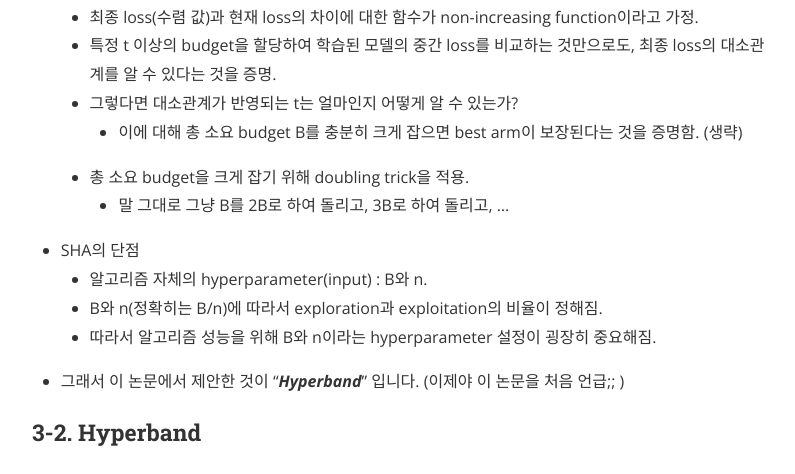
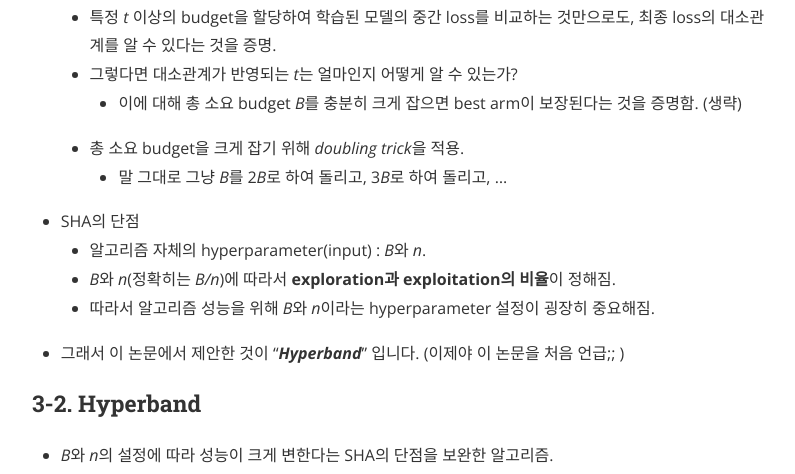
Before and after one commit to pod3275/pod3275.github.io, a Jekyll site: the page built from _posts/2019-05-22-Hyperband.markdown, in a window 1280 px wide and 1400 px high, scrolled down 6287 px. Shown: the part 283-757 px from the top of the window, without its empty margins (240-1035 px from the left). Built offline with Jekyll 4.4.1, drawn with Linux system fonts in a browser that asks for light colours; nearby versions of some CDN libraries; comment, search, counter and statistics services are not loaded; some of the changed text lies outside the part shown; grey boxes are pictures that could not be loaded.

Commit message:
new post updated

```diff
--- a/_posts/2019-05-22-Hyperband.markdown
+++ b/_posts/2019-05-22-Hyperband.markdown
@@ -15,8 +15,8 @@
 
 ## 1. Introduction
 ### 1-1. Hyperarameter
-- 모델의 hyperparameter란 학습 과정에 의해 변하지 않는 값으로 모델의 구조, 학습 과정 등을 정의함.
-  - ex) # of layers, # of hidden nodes, learning rate, l2 regularization lambda
+- 모델의 *hyperparameter*란 학습 과정에 의해 변하지 않는 값으로 모델의 구조, 학습 과정 등을 정의함.
+  - ex) *# of layers, # of hidden nodes, learning rate, l2 regularization lambda*
 - 주어진 모델에 대해 최고의 성능을 내도록 하는 hyperparameter는 모델 type, 데이터 종류 등의 환경에 따라 매우 다름.
   - 즉, 무슨 환경에서든 항상 최적인 hyperparameter 값은 존재하지 않음.
 - 또한 학습을 끝낸 모델의 성능은 hyperparameter 설정에 따라 천차만별임.
@@ -27,88 +27,88 @@
 
 - 따라서 특정 기계 학습을 잘 쓰려면, 주어진 환경에서 최적의 hyperparameter 설정은 필수적임.
 - 기존에는 하나하나 찾아보거나 (소위 trial-and-error) 구간을 나누어서 찾아봤지만 ([grid search](https://towardsdatascience.com/grid-search-for-model-tuning-3319b259367e)) 시간이 너무 오래 걸리고, 결과 모델의 성능도 좋진 않음.
-- 따라서 모델의 hyperparameter를 최적화하는 기법에 관한 연구가 진행됨.
+- 따라서 **모델의 hyperparameter를 최적화하는 기법**에 관한 연구가 진행됨.
 
 ### 1-2. Hyperparameter optimization
-- Bayesian Optimization
+- ***Bayesian Optimization***
   - 가장 유명한 hyperarameter 최적화 기법
-  - 모델의 hyperarameter에 따른 모델의 성능 함수를 확률 모델로 regression하고, 모델의 성능이 높을 것으로 기대되는 hyperarameter 설정 point를 도출하여 탐색함. (한글로 잘 정리되어있는 블로그 [참고](http://research.sualab.com/introduction/practice/2019/02/19/bayesian-optimization-overview-1.html))
+  - 모델의 hyperarameter에 따른 모델의 성능 함수를 **확률 모델로 regression**하고, 모델의 성능이 높을 것으로 기대되는 hyperarameter 설정 point를 도출하여 탐색함. (한글로 잘 정리되어있는 블로그 [참고](http://research.sualab.com/introduction/practice/2019/02/19/bayesian-optimization-overview-1.html))
   - 장점 : (이전 정보를 활용하기 때문에) 결과 모델의 성능이 높다.
   - 단점 : 오래걸린다.
-    - 기본적으로 탐색이 순차적으로 진행됨. (탐색하고, 확률 모델 update하고, 다음 탐색 point 찾고, ...)
-    - 확률 모델 regression할 때 Gaussian Process Regression을 사용하는데, GP Regression의 time complexity가 관측한 데이터의 세제곱임. (후에 다른 regression 기법을 적용한 [TPE](https://papers.nips.cc/paper/4443-algorithms-for-hyper-parameter-optimization.pdf)가 제안됨)
+    - 기본적으로 탐색이 **순차적**으로 진행됨. (탐색하고, 확률 모델 update하고, 다음 탐색 point 찾고, ...)
+    - 확률 모델 regression할 때 *Gaussian Process Regression*을 사용하는데, *GP Regression*의 time complexity가 관측한 데이터의 세제곱임. (후에 다른 regression 기법을 적용한 [*TPE*](https://papers.nips.cc/paper/4443-algorithms-for-hyper-parameter-optimization.pdf)가 제안됨)
 - 저자가 말하는 Bayesian Optimization의 단점
   - 일반적으로 모델 학습할 때, accuracy 혹은 loss의 변동을 보면서 성능이 높을 모델이다 아니다를 판단할 수 있음.
-  - 그런데 Bayesian Optimization은 특정 budget(epoch, data등 학습에 투입되는 자원, epoch라고 봐도 무방함)만큼을 반드시 소모하여 학습을 일정한 수준까지 해야함
-  - 즉, budget의 낭비로 인해 탐색 시간이 길다.
+  - 그런데 Bayesian Optimization은 **특정 budget(epoch, data등 학습에 투입되는 자원, epoch라고 봐도 무방함)만큼을 반드시 소모**하여 학습을 일정한 수준까지 해야함
+  - 즉, **budget의 낭비**로 인해 탐색 시간이 길다.
 - 새로운 hyperparameter optimization 기법 제시
-  - 모델 학습 과정에서 중간 accuracy 혹은 loss를 보고, 좋을 것으로 예상되는 모델을 선출 및 선출된 모델에 더 많은 budget을 할당하자.
-  - Hyperparameter optimization problem을 multi-armed bandit problem로 대치.
+  - 모델 학습 과정에서 중간 accuracy 혹은 loss를 보고, **좋을 것으로 예상되는 모델**을 선출 및 선출된 모델에 더 많은 budget을 할당하자.
+  - *Hyperparameter optimization problem*을 *multi-armed bandit problem*로 대치.
 
 ## 2. Backgrounds
 ### 2-1. Multi-armed bandit problem
-- One-armed bandit (외팔이 강도)
+- *One-armed bandit* (외팔이 강도)
 
   ![image](https://user-images.githubusercontent.com/26705935/58404464-211a3880-80a0-11e9-8c1c-0d593fb5cf57.png)
 
   - 하나의 레버를 가지고 있는 슬롯머신을 일컫는 말.
-- Multi-armed bandit problem
-  - 여러 개의 슬롯 머신(arms)을 당길 수 있는 상황.
-  - 각각의 슬롯 머신을 당겨서 얻을 수 있는 reward는 서로 다름.
-  - Reward는 어떤 확률 분포에 의해 draw되는 random variable임.
+- ***Multi-armed bandit problem***
+  - 여러 개의 슬롯 머신(*arms*)을 당길 수 있는 상황.
+  - 각각의 슬롯 머신을 당겨서 얻을 수 있는 *reward*는 서로 다름.
+  - Reward는 어떤 확률 분포에 의해 draw되는 *random variable*임.
   - 제한 시간 내에 (혹은 제한 횟수 내에) 최대의 reward를 얻기 위해서는 슬롯 머신을 어떤 순서로 당겨야 할까?
 - 문제는 arm마다 보상이 다르고, 한 번의 당김에서 하나의 arm의 reward 값만 관측 가능하다는 것.
-- Exploration vs exploitation
+- ***Exploration vs Exploitation***
 
   ![image](https://user-images.githubusercontent.com/26705935/58408165-38f5ba80-80a8-11e9-95db-efb6bb385e7f.png) (사진 [출처](https://medium.com/user-experience-ux-experts/you-probably-dont-know-how-to-really-create-great-experiences-e991fbc56767))
 
   - 최적화 문제에서 대두되는 두 가지 중요한 요소.
-  - Exploration: 더 높은 reward를 내는 슬롯 머신을 찾기 위해, 기존에 당기지 않은 새로운 슬롯 머신을 당겨보는 것.
-  - Exploitation: 높은 reward를 얻기 위해, 지금까지 당긴 슬롯 머신 중 가장 높은 reward를 내는 머신을 다시 당기는 것.
-  - Exploration과 exploitation은 서로 trade-off 관계에 있음.
+  - **Exploration**: 더 높은 reward를 내는 슬롯 머신을 찾기 위해, 기존에 당기지 않은 새로운 슬롯 머신을 당겨보는 것.
+  - **Exploitation**: 높은 reward를 얻기 위해, 지금까지 당긴 슬롯 머신 중 가장 높은 reward를 내는 머신을 다시 당기는 것.
+  - Exploration과 Exploitation은 서로 **trade-off 관계**에 있음.
   - 따라서 두 가지 요소를 조화롭게 적용하는 최적화 정책(policy)은 필수적임.
 
 ### 2-2. Non-stochastic Best Arm Identification
 - 이 논문은 아니고, 같은 저자의 [이전 논문](https://arxiv.org/pdf/1502.07943.pdf) 내용임.
-- Best arm identification problem
-  - (Multi-armed banit problem) 제한 시간 내에 최대의 reward 얻기.
-  --> (Best arm identification problem) 최소의 regret을 내는 arm을 찾기.
-- 문제의 환경 분류: Stochastic and Non-stochastic setting
-  - Stochastic setting
+- ***Best arm identification problem***
+  - (*Multi-armed banit problem*) 제한 시간 내에 최대의 reward 얻기.
+  --> (*Best arm identification problem*) 최소의 regret을 내는 arm을 찾기.
+- 문제의 환경 분류: *Stochastic* and *Non-stochastic setting*
+  - *Stochastic setting*
 
     ![image](https://user-images.githubusercontent.com/26705935/58405341-2d06fa00-80a2-11e9-9d43-47fc93dfa9f8.png)
 
     - 각 arm의 regret이 수렴한다.(converge)
     - 수렴하는 정도(convergence rate)를 알고 있다.
 
-  - Non-stochastic setting
+  - *Non-stochastic setting*
 
     ![image](https://user-images.githubusercontent.com/26705935/58405393-46a84180-80a2-11e9-9039-fd75a150dcbf.png)
 
     - 각 arm의 regret이 수렴한다.
     - 수렴하는 정도(convergence rate)를 모른다.
     - 하나의 arm을 당기는 cost는 매우 높다.
-  - 하이퍼파라미터 최적화 문제는 non-stochastic setting과 유사함.
+  - 하이퍼파라미터 최적화 문제는 *non-stochastic setting*과 유사함.
 
 ### 2-3. Multi-armed bandit problem과 하이퍼파라미터 최적화 문제
-- Best arm identification problem --> 하이퍼파라미터 최적화
-  - Arms = 하이퍼파라미터 설정들
-  - number of pulling the arm = number of training iterations of 하이퍼파라미터 설정
+- *Best arm identification problem* --> 하이퍼파라미터 최적화
+  - arms = 하이퍼파라미터 설정들
+  - number of pulling the arm = 하이퍼파라미터 설정에 할당되는 budget
   - regret = 중간까지 학습한 모델의 (intermediate) validation loss
 - 즉, regret의 최종 수렴 값이 가장 낮은 arm을 찾는다. == 최종 loss가 가장 낮은 하이퍼파라미터 설정을 찾는다.
 
 ## 3. Proposed Methods
 ### 3-1. Successive Halving Algorithm (SHA)
 - 본 논문의 제안 기법은 아니고, 저자들의 [이전 논문](https://arxiv.org/pdf/1502.07943.pdf)에서 제안한 하이퍼파라미터 최적화 해결책.
-- 제한된 시간에서 최소의 loss를 갖는 모델의 하이퍼파라미터 설정을 찾는 것이 목표.
+- **제한된 시간**에서 최소의 loss를 갖는 모델의 하이퍼파라미터 설정을 찾는 것이 목표.
 
   ![image](https://user-images.githubusercontent.com/26705935/58406124-e0242300-80a3-11e9-91ab-0033790cb037.png)
 
-  1. 총 탐색에 소요되는 budget 설정. (B)
-  2. n개의 하이퍼파라미터 설정을 랜덤하게 뽑음. (Sk)
-  3. S0의 모델들에 동일한 budget을 할당. (rk)
+  1. 총 탐색에 소요되는 budget 설정. (*B*)
+  2. n개의 하이퍼파라미터 설정을 랜덤하게 뽑음. (*Sk*)
+  3. S0의 모델들에 동일한 budget을 할당. (*rk*)
   4. 학습 및 중간 loss 추출.
-  5. 중간 loss를 기준으로, 성능이 좋지 않은 하이퍼파라미터 설정을 반 만큼 버림. (Sk+1)
+  5. 중간 loss를 기준으로, 성능이 좋지 않은 하이퍼파라미터 설정을 반 만큼 버림. (*Sk+1*)
   6. 하나의 하이퍼파라미터 설정이 남을 때까지 2, 3, 4, 5를 반복.
 
 - 이해가 안가면 숫자를 대입해보면 됨.
@@ -124,61 +124,61 @@
 
   ![image](https://user-images.githubusercontent.com/26705935/58407899-ac4afc80-80a7-11e9-9001-545d74d87457.png)
 
-  - 최종 loss(수렴 값)과 현재 loss의 차이에 대한 함수가 non-increasing function이라고 가정.
-  - 특정 t 이상의 budget을 할당하여 학습된 모델의 중간 loss를 비교하는 것만으로도, 최종 loss의 대소관계를 알 수 있다는 것을 증명.
-  - 그렇다면 대소관계가 반영되는 t는 얼마인지 어떻게 알 수 있는가?
-    - 이에 대해 총 소요 budget B를 충분히 크게 잡으면 best arm이 보장된다는 것을 증명함. (생략)
-  - 총 소요 budget을 크게 잡기 위해 doubling trick을 적용.
-    - 말 그대로 그냥 B를 2B로 하여 돌리고, 3B로 하여 돌리고, ...
+  - 최종 loss(수렴 값)과 현재 loss의 차이에 대한 함수가 *non-increasing function*이라고 가정.
+  - 특정 *t* 이상의 budget을 할당하여 학습된 모델의 중간 loss를 비교하는 것만으로도, 최종 loss의 대소관계를 알 수 있다는 것을 증명.
+  - 그렇다면 대소관계가 반영되는 *t*는 얼마인지 어떻게 알 수 있는가?
+    - 이에 대해 총 소요 budget *B*를 충분히 크게 잡으면 best arm이 보장된다는 것을 증명함. (생략)
+  - 총 소요 budget을 크게 잡기 위해 *doubling trick*을 적용.
+    - 말 그대로 그냥 *B*를 2*B*로 하여 돌리고, 3*B*로 하여 돌리고, ...
 
 - SHA의 단점
-  - 알고리즘 자체의 hyperparameter(input) : B와 n.
-  - B와 n(정확히는 B/n)에 따라서 exploration과 exploitation의 비율이 정해짐.
-  - 따라서 알고리즘 성능을 위해 B와 n이라는 hyperparameter 설정이 굉장히 중요해짐.
+  - 알고리즘 자체의 hyperparameter(input) : *B*와 *n*.
+  - *B*와 *n*(정확히는 *B/n*)에 따라서 **exploration과 exploitation의 비율**이 정해짐.
+  - 따라서 알고리즘 성능을 위해 *B*와 *n*이라는 hyperparameter 설정이 굉장히 중요해짐.
 
 - 그래서 이 논문에서 제안한 것이 "***Hyperband***" 입니다. (이제야 이 논문을 처음 언급;; )
 
 ### 3-2. Hyperband
-- B와 n의 설정에 따라 성능이 크게 변한다는 SHA의 단점을 보완한 알고리즘.
-- 간단하게, SHA의 연속.
+- *B*와 *n*의 설정에 따라 성능이 크게 변한다는 SHA의 단점을 보완한 알고리즘.
+- 간단하게, **SHA의 연속**.
 
   ![image](https://user-images.githubusercontent.com/26705935/58550865-b573cf00-8249-11e9-90c7-3c0efad3ea5d.png)
 
-  1. 하나의 하이퍼파라미터 설정에 최대로 할당할 budget 설정. (R)
-  2. SHA의 매 step마다 줄어드는 설정의 개수 (혹은 늘어나는 budget의 비율) 설정. (etha, SHA에서는 2)
-  3. R과 etha에 따라서 SHA를 반복할 개수 (1 SHA = 1 bracket으로 명명) 및 각 SHA의 처음 step에서 초기화하는 설정의 개수와 할당되는 budget이 계샨됨.
+  1. 하나의 하이퍼파라미터 설정에 최대로 할당할 budget 설정. (*R*)
+  2. SHA의 매 step마다 줄어드는 설정의 개수 (혹은 늘어나는 budget의 비율) 설정. (*etha*, SHA에서는 2)
+  3. *R*과 *etha*에 따라서 SHA를 반복할 개수 (1 SHA = 1 *bracket*으로 명명) 및 각 SHA의 처음 step에서 초기화하는 설정의 개수와 할당되는 budget이 계샨됨.
   4. 각 bracket의 SHA 모두 실행.
 
 - 이것도 숫자 대입.
 
   ![image](https://user-images.githubusercontent.com/26705935/58551212-7d20c080-824a-11e9-85de-1dccebc5e1af.png)
 
-  - R=81, etha=3일 때, 총 5번의 SHA를 반복하며 (5 brackets), 각 bracket의 처음 설정 수 및 할당 budget이 달라짐.
+  - *R*=81, *etha*=3일 때, 총 5번의 SHA를 반복하며 (5 *brackets*), 각 bracket의 처음 설정 수 및 할당 budget이 달라짐.
 
 - 특징
-  - B와 n을 설정하지 않고 R 하나만 설정하는 것으로도, 다양한 exploration 및 exploitation 비율을 반영한 search를 진행할 수 있음.
-    - 특히 R은 한 하이퍼파라미터 설정에 할당되는 최대 budget이기 때문에, 사용자 입장에서 따로 생각할 필요 없이 학습하고 싶은 만큼 값을 설정하면 됨.
-    - R을 한 단위로 보고, 다양하게 설정 가능. (예를 들어, 1R = 10 epochs 학습)
-  - 각 bracket들을 동시에 (parallel하게) 수행할 수 있음.
-    - 전체 탐색 시간을 단축시킬 수 있음.
+  - *B*와 *n*을 설정하지 않고 *R* 하나만 설정하는 것으로도, **다양한 exploration 및 exploitation 비율을 반영한 search**를 진행할 수 있음.
+    - 특히 *R*은 한 하이퍼파라미터 설정에 할당되는 최대 budget이기 때문에, 사용자 입장에서 따로 생각할 필요 없이 학습하고 싶은 만큼 값을 설정하면 됨.
+    - *R*을 한 단위로 보고, 다양하게 설정 가능. (예를 들어, 1*R* = 10 epochs 학습)
+  - 각 bracket들을 **parallel하게 수행**할 수 있음.
+    - **전체 탐색 시간을 단축**시킬 수 있음.
   - Budget은 학습에 사용되는 자원으로, 제한될 수 있는 다양한 것들이 budget이 될 수 있음.
     - 학습 iterations(학습 시간), 학습 dataset 개수, 학습 데이터의 feature, 등...
-  - Etha는 다양한 값이 될 수 있으나, 저자들은 3 또는 4에서 좋은 결과를 얻었다고 말함.
+  - *etha*는 다양한 값이 될 수 있으나, 저자들은 3 또는 4에서 좋은 결과를 얻었다고 말함.
 
 ## 4. Experiments
 - 제안 알고리즘인 Hyperband의 유효성 및 우수성 검증.
 - 비교 모델은 3개의 Bayesian Optimization 기법
-  - [SMAC](https://github.com/automl/SMAC3), [TPE](https://papers.nips.cc/paper/4443-algorithms-for-hyper-parameter-optimization.pdf), [Spearmint](https://github.com/JasperSnoek/spearmint)
+  - [*SMAC*](https://github.com/automl/SMAC3), [*TPE*](https://papers.nips.cc/paper/4443-algorithms-for-hyper-parameter-optimization.pdf), [*Spearmint*](https://github.com/JasperSnoek/spearmint)
   - Baseline 모델: random search, random 2X. (사용 budget이 2배)
 - Budget을 뭘로 잡냐에 따라 3가지 다른 실험을 진행.
 
 ### 4-1. Budget = 학습 iterations
 - 8개의 하이퍼파라미터를 가진 Convolutional Neural Network (CNN) 모델을 tuning.
-- R (budget) 단위 및 etha
-  - 1R = 100 mini-batch iterations
-  - etha = 4
-- 사용 데이터셋 및 R값
-  - CIFAR10 (R=300), MRBI (R=300), SVHN (R=600)
+- *R* (budget) 단위 및 *etha*
+  - 1*R* = 100 mini-batch iterations
+  - *etha* = 4
+- 사용 데이터셋 및 *R*값
+  - CIFAR10 (*R*=300), MRBI (*R*=300), SVHN (*R*=600)
 - 결과
 
   ![image](https://user-images.githubusercontent.com/26705935/58552107-89a61880-824c-11e9-9492-9ff8b32315f5.png)
@@ -214,17 +214,17 @@
   - Bayesian Optimization보다 6배 빠르다.
 
 ## 5. Conclusion
-- Hyperparameter optimization 문제를 non-stochastic best arm identification 문제로 대응함.
-  - 중간 loss function의 variation이 non-decreasing function이라는 가정.
+- Hyperparameter optimization 문제를 **non-stochastic best arm identification 문제**로 대응함.
+  - 중간 loss function의 variation이 *non-decreasing function*이라는 가정.
 - Hyperband 알고리즘 제안.
   - 기존에 제안된 Successive Halving Algorithm의 연속.
-  - 다양한 exploration vs exploitation 비율을 반영한 탐색을 진행.
-  - 결과적으로 Bayesian Optimization보다 빠른 수렴이 가능함.
+  - **다양한 exploration vs exploitation 비율을 반영한 탐색**을 진행.
+  - 결과적으로 Bayesian Optimization보다 **빠른 수렴**이 가능함.
 - (내가 본)특징
   - 빠른 수렴이 가능하기 때문에 모델 tuning 시간이 제한된 환경에서 좋은 성능을 효율적으로 낼 수 있음.
   - 하지만 제한되지 않은 환경에서는 기존 최적화 기법들이 더 높은 성능을 냄.
-  - 이것은 Hyperband의 bracket (매 SHA를 반복하는 것) 들 간의 정보 교환이 없기 때문임.
+  - 이것은 Hyperband의 **bracket (매 SHA를 반복하는 것) 들 간의 정보 교환**이 없기 때문임.
   - 즉, 기탐색에서 얻은 정보를 활용하지 않기 때문에, 맨 땅에 계속 헤딩하는 식임.
   - 그렇다고 정보를 교환한다는 것은, 각 bracket을 parallel하게 연산할 수 없기 때문에 탐색 시간이 느려질 것임.
-  - Bracket간의 정보 교환 vs (parallel 연산을 통한) 탐색 시간 단축
+  - **Bracket간의 정보 교환 vs (parallel 연산을 통한) 탐색 시간 단축**
     - 사실 이를 해결하여 Bayesian Optimization과 Hypeerband를 결합한 [BOHB](https://arxiv.org/pdf/1807.01774.pdf) 알고리즘이 이미 제안됨. 참고!
```
Also changed, not shown: other parts of _posts/2019-05-22-Hyperband.markdown (+10 -10 lines).
